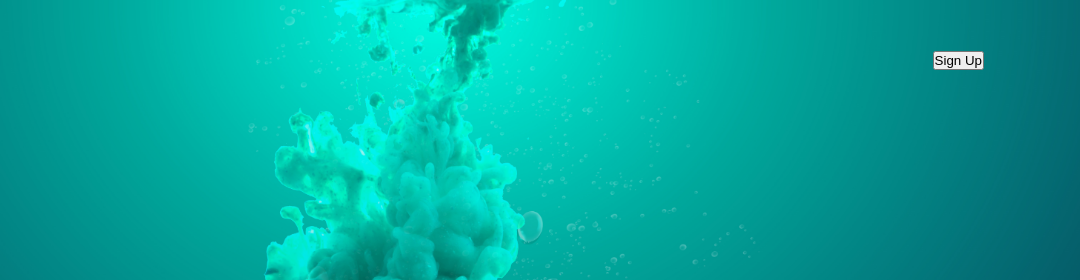
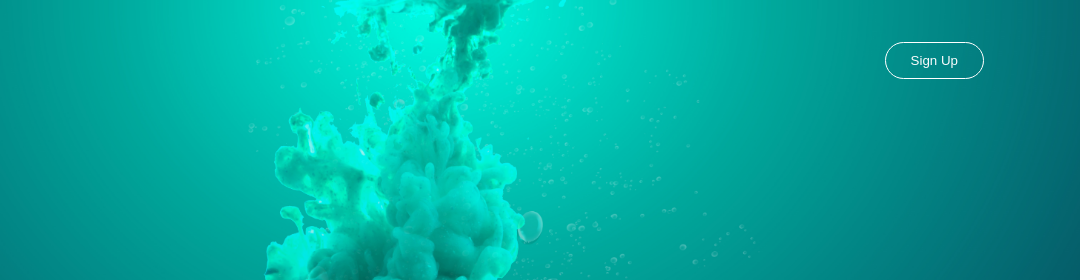
Before and after one commit to code-JOA/j-studios-website, a plain HTML site: page index.html in a window 1280 px wide. Shown: the top 280 px of the page, 200-1280 px from the left. Drawn offline with Linux system fonts and the light colour scheme.

Commit message:
created sign-up

```diff
--- a/style.css
+++ b/style.css
@@ -3,6 +3,7 @@
   padding:0;
   font-family:sans-serif;
 }
+
 
 .hero{
   width; 100%;
@@ -27,3 +28,19 @@
   align-items: center;
   justify-content: space-between;
 }
+
+button{
+  color: #fbfcfd;
+  padding: 10px 25px;
+  background: transparent;
+  border: 1px solid #fff;
+  border-radius: 20px;
+  outline: None;
+  cursor: 20px;
+}
+
+button:hover{
+  transition: 0.8s;
+  text-shadow: 0 0 10px #00fff2,0 0 20px #00fff2,0 0 30px #00fff2,0 0 40px #00fff2,0 0 50px #00fff2,
+  0 0 60px #00fff2,0 0 70px #00fff2,0 0 90px #00fff2;
+}
```
Also changed, not shown: index.html (+16 -0 lines).
